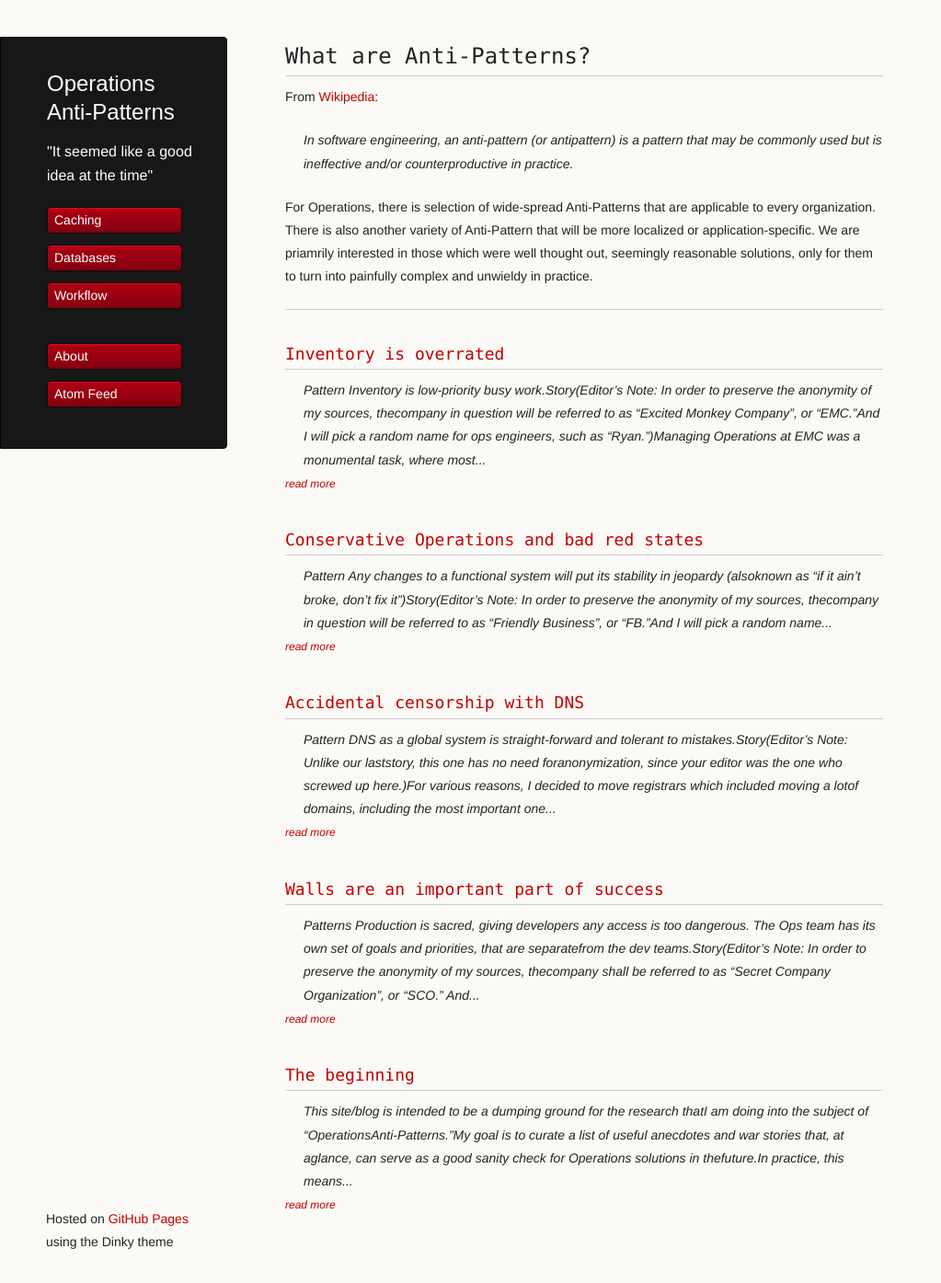
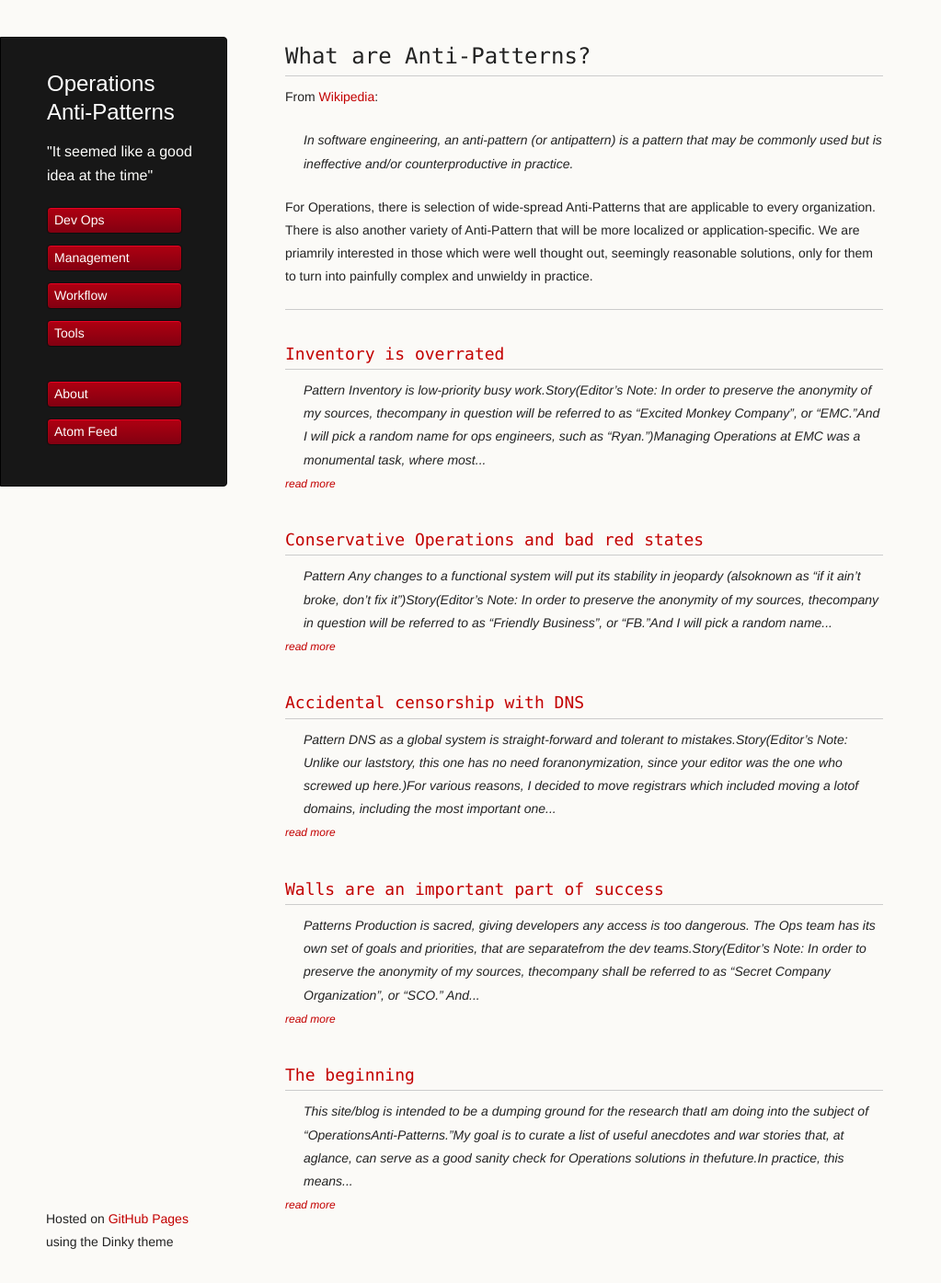
Before and after one commit to rtyler/opsantipatterns, a Jekyll site: the page built from index.html, in a window 1280 px wide and 1395 px high. Shown: the whole window at 92% size, without its empty margins (0-1023 px from the left). Built offline with Jekyll 4.4.1, drawn with Linux system fonts in a browser that asks for light colours; the list of posts is cut into pages by our own code.

Commit message:
Add some better sidebar links

```diff
--- a/_includes/sidebar.html
+++ b/_includes/sidebar.html
@@ -1,7 +1,8 @@
 <ul>
-    <li class="download"><a href="/">Caching</a></li>
-    <li class="download"><a href="/">Databases</a></li>
+    <li class="download"><a href="/tags/devops.html">Dev Ops</a></li>
+    <li class="download"><a href="/tags/management.html">Management</a></li>
     <li class="download"><a href="/tags/workflow.html">Workflow</a></li>
+    <li class="download"><a href="/tags/tools.html">Tools</li>
     <br/>
     <li class="download"><a href="/about.html">About</a></li>
     <li class="download"><a href="/atom.xml">Atom Feed</a></li>
```
